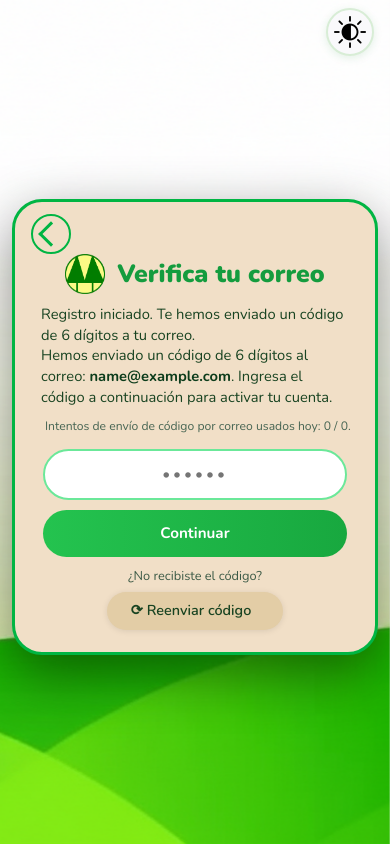
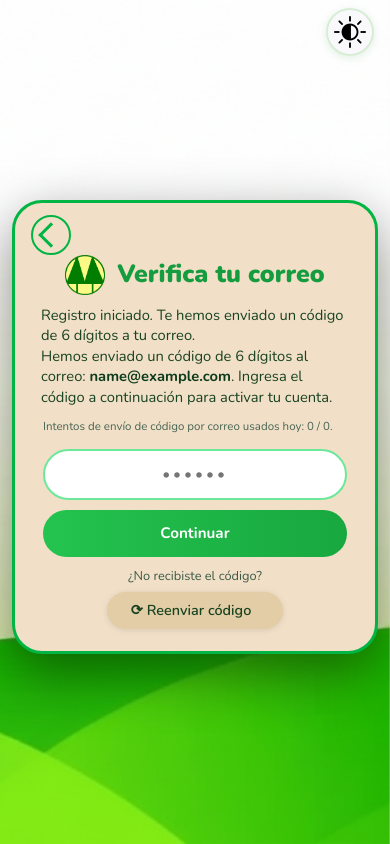
Before and after one commit to WILD09/cooperativa, a Django app: template taxis/templates/taxis/verification_email.html in a window 390 px wide. Run offline with Django 5.2, Linux system fonts and the light colour scheme; the template is opened without the code that fills it: values that come from a table or form of the project are taken from there, others are empty; the visitor is signed in with stand-in values (Sample User, id 1); some libraries are stand-ins or nearby versions.

Commit message:
Final arreglo del template verificacion

```diff
--- a/taxis/templates/taxis/password_reset_request.html
+++ b/taxis/templates/taxis/password_reset_request.html
@@ -306,7 +306,7 @@ body.modo-oscuro .theme-toggle-btn {
     height: 42px;
   }
   .vsms-title-text {
-    font-size: 1.6rem;
+    font-size: 1.45rem;
     text-align: center;
     white-space: nowrap;   /* evita que “Recuperar contraseña” se parta */
   }
--- a/taxis/templates/taxis/verification_email.html
+++ b/taxis/templates/taxis/verification_email.html
@@ -323,15 +323,15 @@ body.modo-oscuro .theme-toggle-btn {
     text-align: left;
   }
 
-  /* Más aire lateral, mantiene 2/5 en una sola línea */
   .vsms-daily {
-    margin-left: 12px;
-    margin-right: 12px;
+    margin-left: 10px;
+    margin-right: 10px;
     margin-bottom: 14px;
-    font-size: 0.76rem;
+    font-size: 0.72rem;
     white-space: nowrap;
-    text-align: center;
+    text-align: left;
   }
+
 
   .theme-toggle-btn {
     top: 8px;
```
